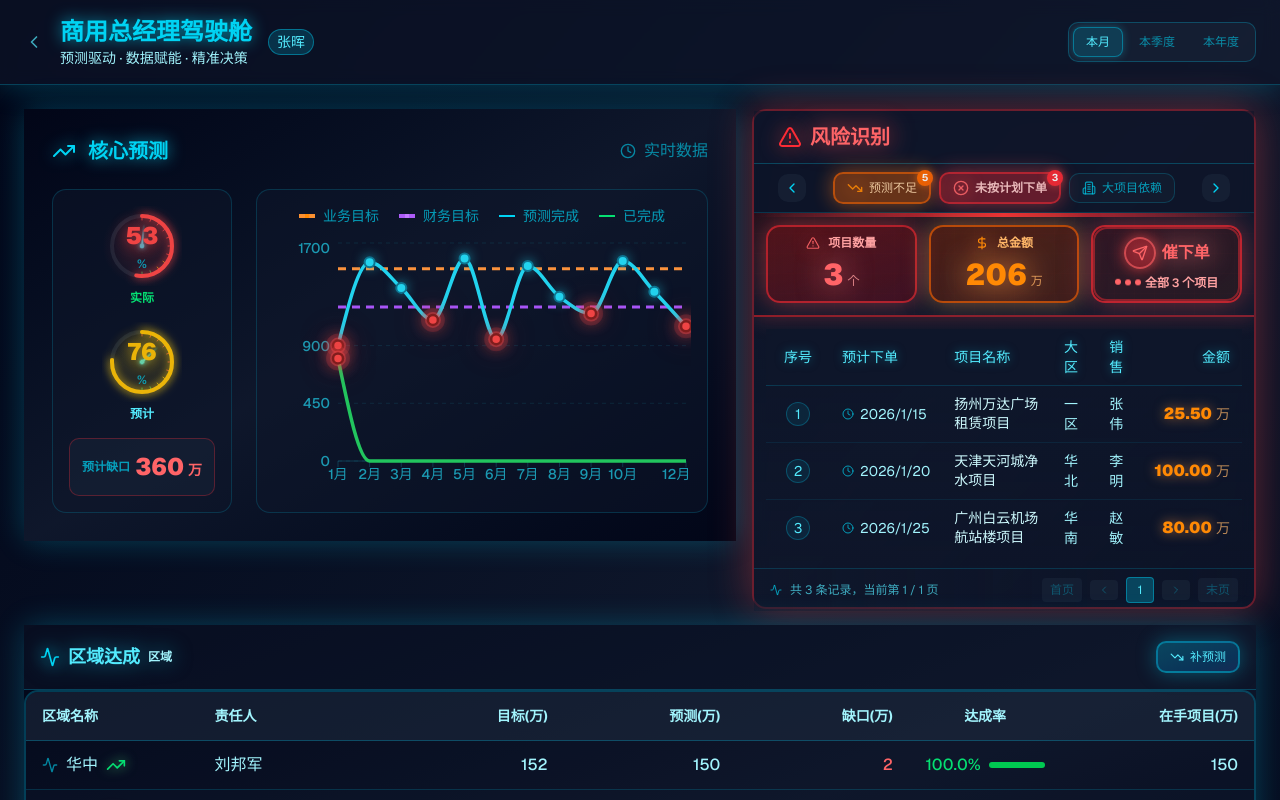
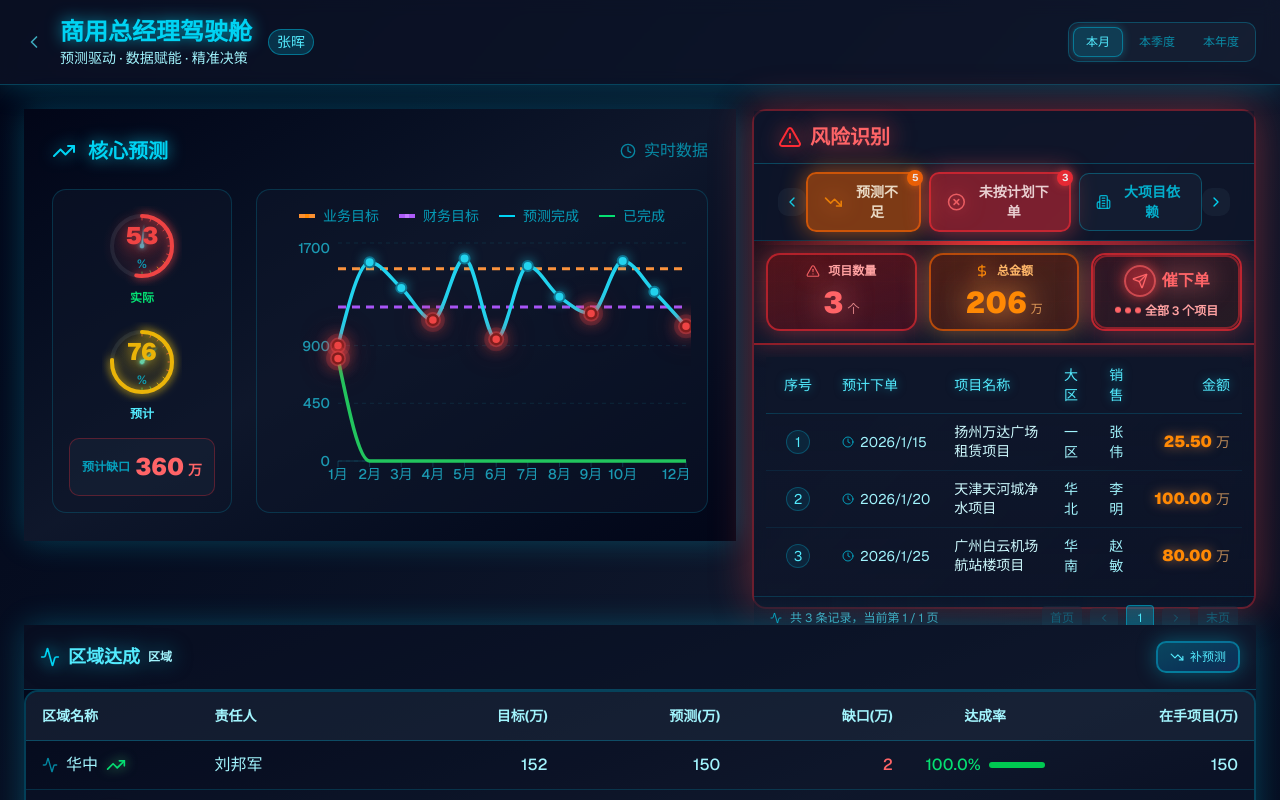
Before and after one commit to navylee1990/coze_jsc, a Next.js app: page /gm in a window 1280 px wide. Shown: the top 800 px of the page. Built offline with nearby package versions, Linux system fonts and the light colour scheme.

Commit message:
auto saved your changes before restore
Coze-Commit-Type: auto

```diff
--- a/src/components/RiskIdentificationPanel.tsx
+++ b/src/components/RiskIdentificationPanel.tsx
@@ -658,41 +658,46 @@ export default function RiskIdentificationPanel({
                     key={tab.id}
                     onClick={() => setCurrentTab(tab.id)}
                     className={cn(
-                      'flex items-center gap-1.5 px-3 py-1.5 rounded-lg text-xs font-medium transition-all relative',
+                      'flex items-center gap-2 px-4 py-2 rounded-lg text-sm font-semibold transition-all relative hover:scale-105 active:scale-95',
                       // 未按计划下单使用红色主题
                       isUnorderedProjects && theme === 'dashboard'
-                        ? 'bg-red-500/40 text-red-200 border-2 border-red-500/60 shadow-[0_0_20px_rgba(239,68,68,0.6)] animate-pulse'
+                        ? 'bg-red-500/50 text-red-100 border-2 border-red-500/70 shadow-[0_0_25px_rgba(239,68,68,0.7)] animate-pulse'
                         : isUnorderedProjects
                         ? 'bg-red-100 text-red-700 border-2 border-red-400 shadow-[0_0_15px_rgba(239,68,68,0.5)]'
                         : isForecastGap && theme === 'dashboard'
-                        ? 'bg-orange-500/40 text-orange-200 border-2 border-orange-500/60 shadow-[0_0_20px_rgba(249,115,22,0.6)]'
+                        ? 'bg-orange-500/50 text-orange-100 border-2 border-orange-500/70 shadow-[0_0_25px_rgba(249,115,22,0.7)]'
                         : isForecastGap
                         ? 'bg-orange-100 text-orange-700 border-2 border-orange-400 shadow-[0_0_15px_rgba(249,115,22,0.5)]'
                         : currentTab === tab.id
                         ? theme === 'dashboard'
-                          ? 'bg-cyan-500/30 text-cyan-300 border border-cyan-500/50 shadow-[0_0_10px_rgba(6,182,212,0.4)]'
-                          : 'bg-cyan-100 text-cyan-700 border border-cyan-300'
+                          ? 'bg-cyan-500/40 text-cyan-200 border-2 border-cyan-500/70 shadow-[0_0_15px_rgba(6,182,212,0.6)]'
+                          : 'bg-cyan-100 text-cyan-700 border-2 border-cyan-400'
                         : theme === 'dashboard'
-                        ? 'bg-slate-800/30 text-cyan-400/70 border border-cyan-400/20'
-                        : 'bg-slate-100 text-slate-600 border border-slate-300',
+                        ? 'bg-slate-800/40 text-cyan-400/80 border border-cyan-400/30 hover:bg-slate-700/40'
+                        : 'bg-slate-100 text-slate-600 border border-slate-300 hover:bg-slate-200',
                       // 闪烁效果
                       shouldPulse && 'animate-pulse'
                     )}
                   >
                     {isUnorderedProjects ? (
                       <Icon className={cn(
-                        'w-4 h-4',
-                        theme === 'dashboard' ? 'text-red-400 drop-shadow-[0_0_8px_rgba(239,68,68,1)]' : 'text-red-600'
+                        'w-5 h-5',
+                        theme === 'dashboard' ? 'text-red-400 drop-shadow-[0_0_10px_rgba(239,68,68,1)]' : 'text-red-600'
                       )} />
                     ) : isForecastGap ? (
                       <Icon className={cn(
-                        'w-4 h-4',
-                        theme === 'dashboard' ? 'text-orange-400 drop-shadow-[0_0_8px_rgba(249,115,22,1)]' : 'text-orange-600'
+                        'w-5 h-5',
+                        theme === 'dashboard' ? 'text-orange-400 drop-shadow-[0_0_10px_rgba(249,115,22,1)]' : 'text-orange-600'
                       )} />
                     ) : (
-                      <Icon className="w-3.5 h-3.5" />
+                      <Icon className="w-4 h-4" />
                     )}
-                    <span className={isUnorderedProjects && theme === 'dashboard' ? 'font-bold text-xs' : ''}>
+                    <span className={cn(
+                      'font-bold',
+                      isUnorderedProjects && theme === 'dashboard' ? 'text-red-100' :
+                      isForecastGap && theme === 'dashboard' ? 'text-orange-100' :
+                      currentTab === tab.id ? 'text-cyan-100' : ''
+                    )}>
                       {tab.label}
                     </span>
                     {/* 角标 */}
```
